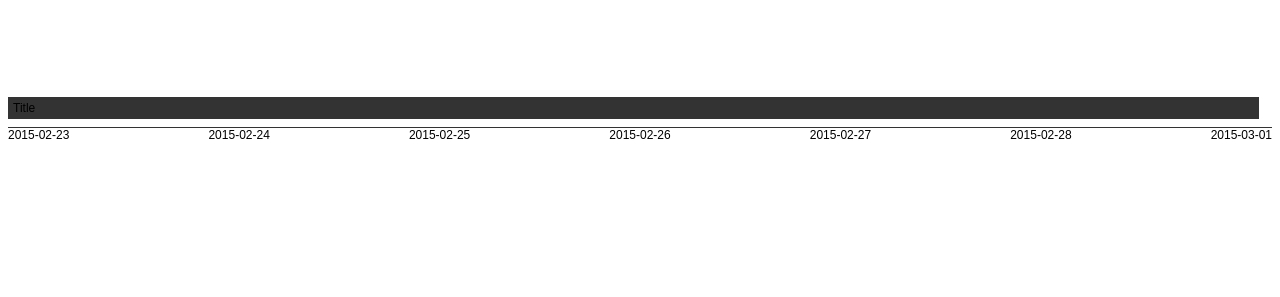
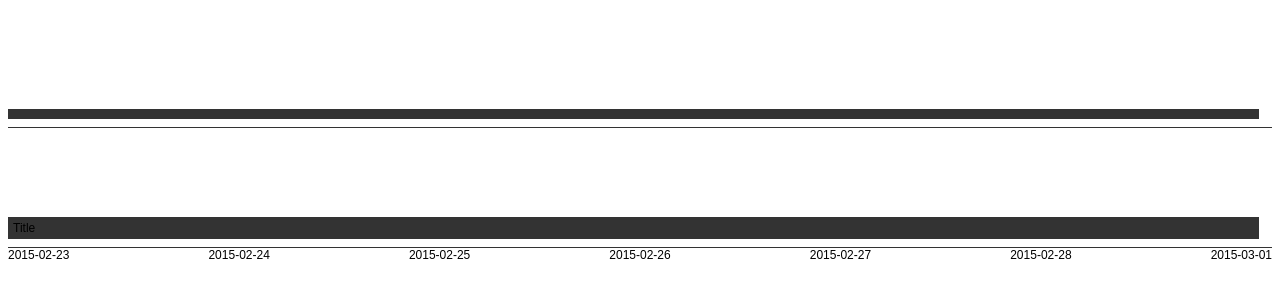
Before and after one commit to OFFLINE-GmbH/multi-timeline.js, a website: page examples/index.html in a window 1280 px wide. Shown: the part 61-358 px from the top of the page. Drawn offline with nearby package versions, Linux system fonts and the light colour scheme; files that its build step writes are made by us from their sources.

Commit message:
Started with creation of structure

```diff
--- a/examples/index.html
+++ b/examples/index.html
@@ -3,6 +3,10 @@
 <head>
     <meta charset="UTF-8">
     <title>multi-timeline.js example</title>
+    <script src="//code.jquery.com/jquery-1.11.2.min.js"></script>
+    <script src="//cdnjs.cloudflare.com/ajax/libs/moment.js/2.9.0/moment.min.js"></script>
+    <script src="../dest/multi-timeline.min.js"></script>
+
     <link rel="stylesheet" href="../dest/multi-timeline.min.css"/>
     <style>
         body {
@@ -13,6 +17,8 @@
 <body>
 
 <h1>multi-timeline.js example</h1>
+
+<div class="multi-timeline"></div>
 
 <div class="tl-wrapper">
     <div class="tl-timeline">
@@ -34,5 +40,13 @@
         <li class="tl-time__unit">2015-03-01</li>
     </ul>
 </div>
+<script>
+    $(function () {
+        $('.multi-timeline').multiTimeline({
+            start: '2015-02-23',
+            end: '2015-03-01'
+        });
+    })
+</script>
 </body>
 </html>
--- a/src/js/multi-timeline.js
+++ b/src/js/multi-timeline.js
@@ -1,31 +1,38 @@
 ;(function ( $, window, document, undefined ) {
 
-    var pluginName = "multi-timeline",
+    var pluginName = "multiTimeline",
         defaults = {
-            propertyName: "value"
+            propertyName: "value",
+            timelineTemplate: '<div class="tl-timeline">',
+            timeTemplate: '<ul class="tl-time">'
         };
 
-    function MultiTimline( element, options ) {
+    function multiTimeline( element, options ) {
         this.element = element;
+        this.$element = $(element);
         this.options = $.extend( {}, defaults, options) ;
         this._defaults = defaults;
         this._name = pluginName;
         this.init();
     }
 
-    MultiTimline.prototype = {
+    multiTimeline.prototype = {
 
         init: function() {
-            // Place initialization logic here
-            // You already have access to the DOM element and
-            // the options via the instance, e.g. this.element
-            // and this.options
-            // you can add more functions like the one below and
-            // call them like so: this.yourOtherFunction(this.element, this.options).
+            this
+                .createStructure()
+                .addTimelines()
         },
 
-        yourOtherFunction: function(el, options) {
-            // some logic
+        createStructure: function() {
+            this.$element.addClass('tl-wrapper');
+            $(this.options.timeTemplate).appendTo(this.$element);
+            return this;
+        },
+
+        addTimelines: function() {
+            $(this.options.timelineTemplate).prependTo(this.$element);
+            return this;
         }
     };
 
@@ -33,7 +40,7 @@
         return this.each(function () {
             if (!$.data(this, "plugin_" + pluginName)) {
                 $.data(this, "plugin_" + pluginName,
-                    new MultiTimline( this, options ));
+                    new multiTimeline( this, options ));
             }
         });
     };
```
Also changed, not shown: dest/multi-timeline.min.js.
